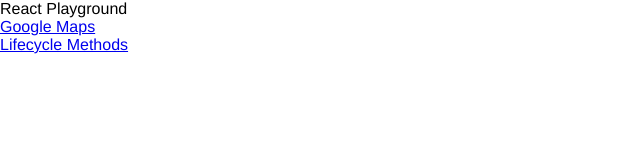
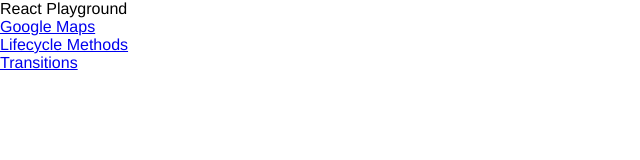
Before and after one commit to johndavidcooley/react-playground, a React (Create React App) app: page / in a window 1280 px wide. Shown: the top 160 px of the page, without its empty margins (0-640 px from the left). Built offline with nearby package versions, Linux system fonts and the light colour scheme; what google-maps-react would draw is missing.

Commit message:
Added a new component and routed to it. The new feature-ish component will be for working on CSS transitions in React.

```diff
--- a/src/App.js
+++ b/src/App.js
@@ -10,6 +10,7 @@
         <div>React Playground</div>
         <Project routeTo="google-maps" projectName="Google Maps" />
         <Project routeTo="lifecycle-methods" projectName="Lifecycle Methods" />
+        <Project routeTo="transitions" projectName="Transitions" />
       </div>
     );
   }
--- a/src/Router.js
+++ b/src/Router.js
@@ -4,6 +4,7 @@
 import App from './App';
 import GoogleMaps from './GoogleMaps/GoogleMaps';
 import LifecycleMethods from './LifecycleMethods/LifecycleMethods';
+import Transitions from './Transitions/Transitions';
 
 const Router = () => (
   <BrowserRouter>
@@ -11,6 +12,7 @@
       <Route exact path="/" component={App}></Route>
       <Route exact path="/google-maps" component={GoogleMaps}></Route>
       <Route exact path="/lifecycle-methods" component={LifecycleMethods}></Route>
+      <Route exact path="/transitions" component={Transitions}></Route>
     </Switch>
   </BrowserRouter>
 )
--- /dev/null
+++ b/src/Transitions/Transitions.js
@@ -0,0 +1,11 @@
+import React, { Component } from 'react'
+
+export default class Transitions extends Component {
+  render() {
+    return (
+      <div>
+        CSS Transitions
+      </div>
+    )
+  }
+}
```
